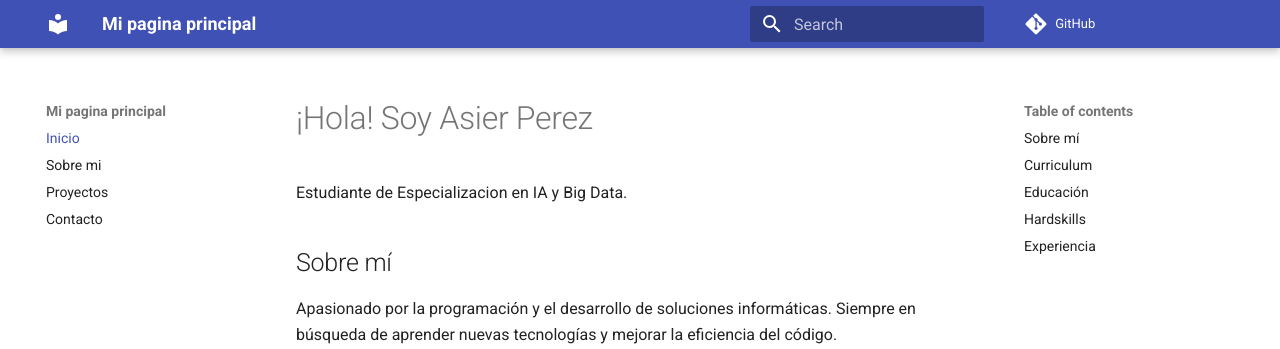
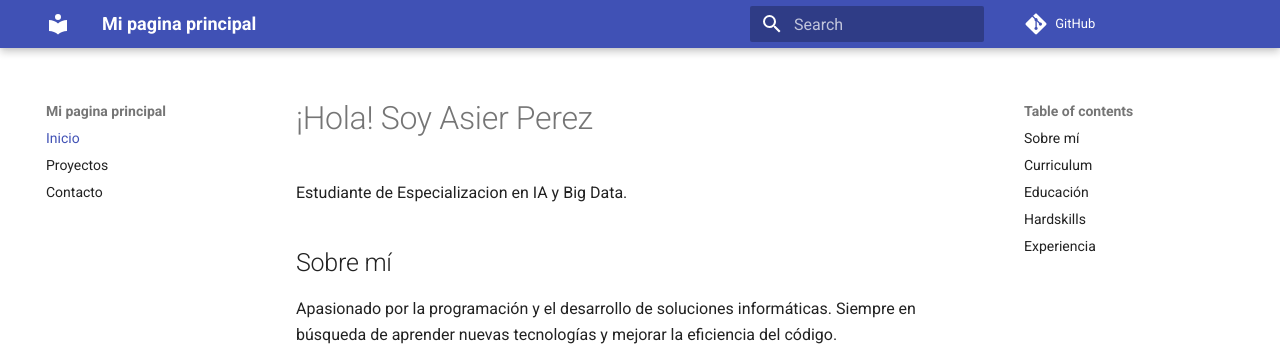
Before and after one commit to AsierPerez31/asierperez31.github.io, an MkDocs documentation site: the page built from docs/index.md, in a window 1280 px wide. Shown: the top 349 px of the page. Built offline with MkDocs 1.6.1 and Material for MkDocs 9.7.7, drawn with Linux system fonts in a browser that asks for light colours; comment, search, counter and statistics services are not loaded.

Commit message:
Cambios en enlaces

```diff
--- a/mkdocs.yml
+++ b/mkdocs.yml
@@ -7,7 +7,6 @@ theme:
 
 nav:
   - Inicio: index.md
-  - Sobre mi: sobre-mi.md
   - Proyectos: proyectos.md
   - Contacto: contacto.md
 
```
Also changed, not shown: docs/contacto.md (+2 -0 lines).
